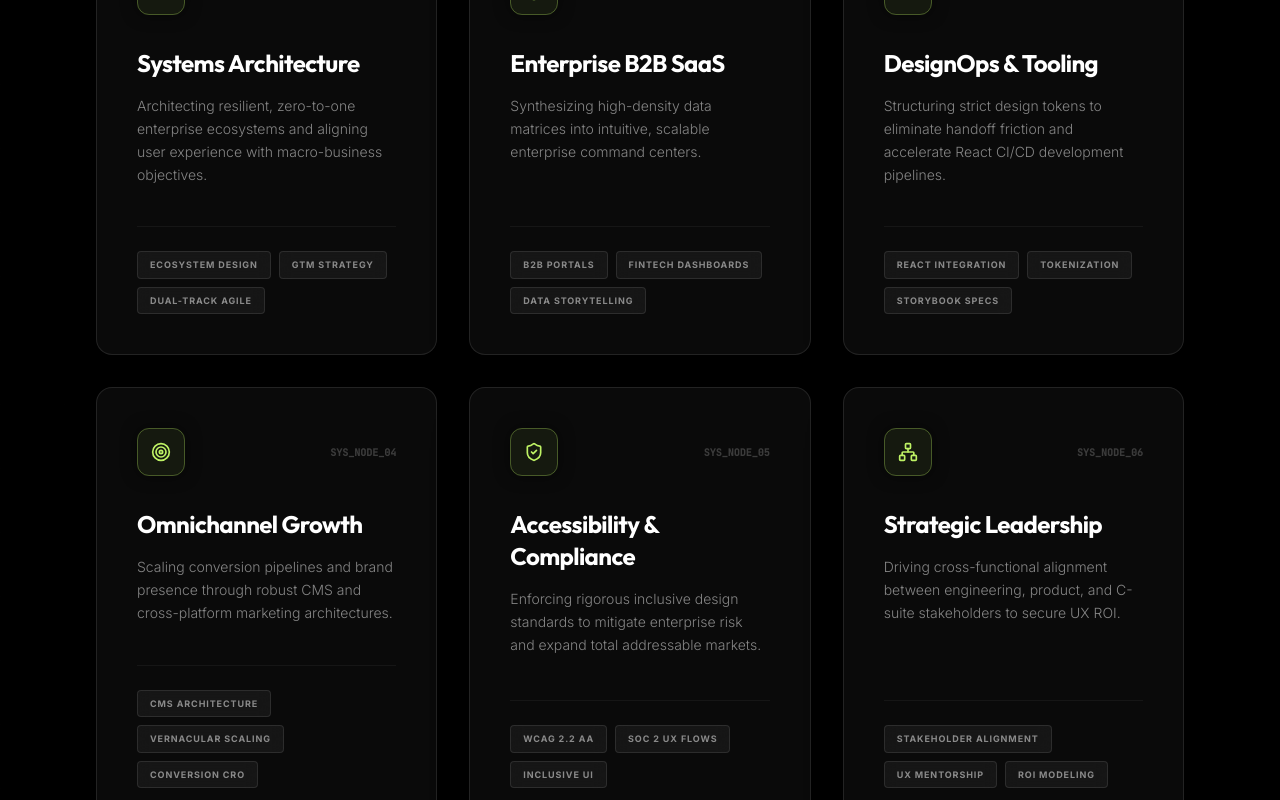
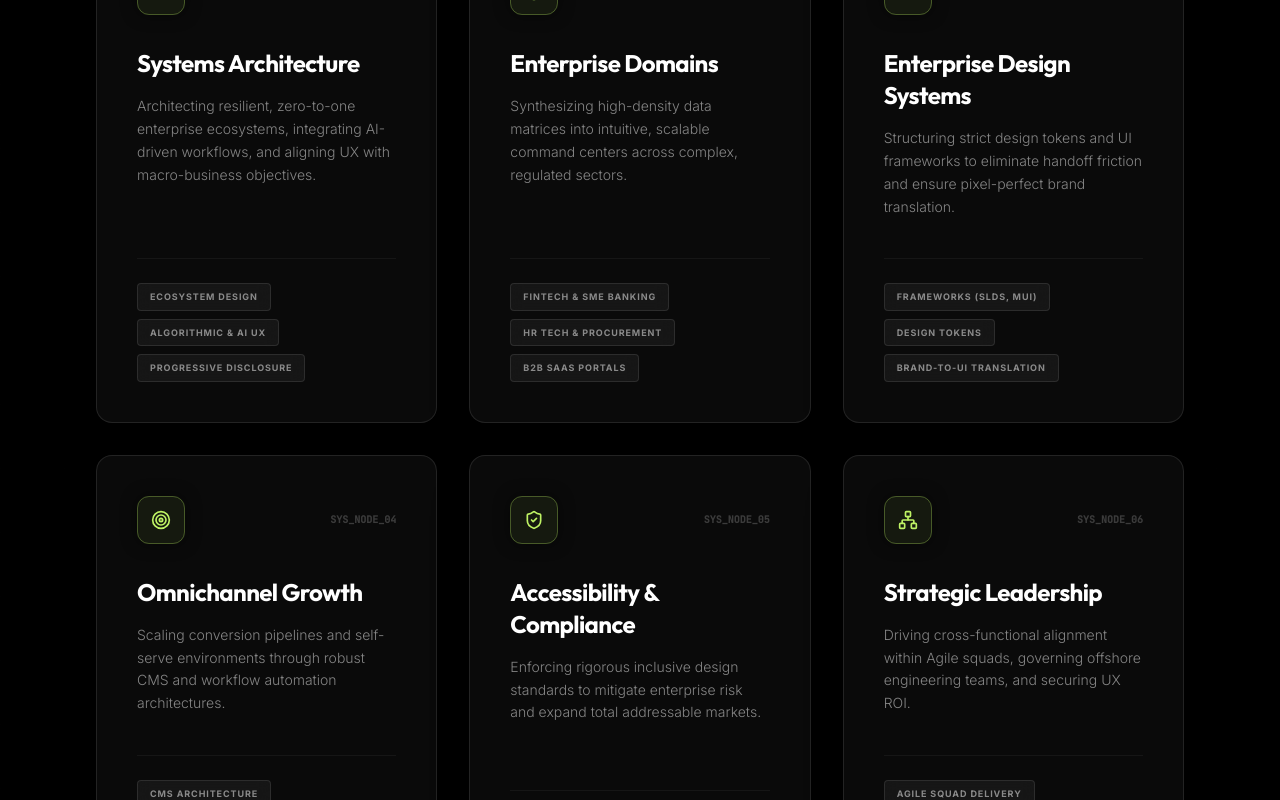
Before and after one commit to myakalajay/ajaykumar, a React (Vite) app: page / in a window 1280 px wide. Shown: the part 5320-6120 px from the top of the page. Built offline with nearby package versions, Linux system fonts and the light colour scheme.

Commit message:
feat: aligned data nodes with AI, SLDS, and SME Banking terminology

```diff
--- a/src/App.tsx
+++ b/src/App.tsx
@@ -820,6 +820,7 @@ const Experience = () => {
       context: "B2B2C Mortgage Technology",
       company: "Homeloc Solutions LLP",
       dates: "Mar 2024 - Mar 2026",
+      domain: "FinTech & SME Lending",
       duration: "2 Yrs",
       desc: "Defined end-to-end UX strategy for a complex digital mortgage platform. Engineered a progressive disclosure pipeline grounded in SOC 2 compliance, reducing projected borrower drop-off by 18%.",
       isRecent: true
@@ -831,6 +832,7 @@ const Experience = () => {
       company: "Computech Business Solutions",
       dates: "Mar 2023 - Mar 2024",
       duration: "1 Yr 1 Mo",
+      domain: "B2B SaaS & Procurement",
       desc: "Architected DiversityTrax, an enterprise ESG platform. Unified fragmented legacy DBs into a single React SPA, driving a 20% efficiency lift in supplier diversity reporting.",
       isRecent: true
     },
@@ -849,6 +851,7 @@ const Experience = () => {
       context: "Workflow Automation Platforms",
       company: "Gaian Solutions",
       dates: "Oct 2021 - Aug 2022",
+      domain: "Workflow Automation & Low-Code",
       duration: "11 Mos",
       desc: "Architected self-serve, low-code workflow builders and monetization analytics dashboards, eliminating enterprise reliance on engineering support."
     },
@@ -859,6 +862,7 @@ const Experience = () => {
       company: "Way2news Interactive",
       dates: "May 2018 - Jun 2021",
       duration: "3 Yrs 2 Mos",
+      domain: "High-Traffic Algorithmic Consumer",
       desc: "Drove 30% DAU growth via vernacular content discovery overhauls. Designed native ad features that scaled revenue without cannibalizing retention."
     },
     {
@@ -2179,29 +2183,29 @@ const Skills = () => {
       id: "01",
       category: "Systems Architecture",
       icon: <Layout className="w-5 h-5 relative z-10" />,
-      description: "Architecting resilient, zero-to-one enterprise ecosystems and aligning user experience with macro-business objectives.",
-      items: ["Ecosystem Design", "GTM Strategy", "Dual-Track Agile"]
+      description: "Architecting resilient, zero-to-one enterprise ecosystems, integrating AI-driven workflows, and aligning UX with macro-business objectives.",
+      items: ["Ecosystem Design", "Algorithmic & AI UX", "Progressive Disclosure"]
     },
     {
       id: "02",
-      category: "Enterprise B2B SaaS",
+      category: "Enterprise Domains",
       icon: <Database className="w-5 h-5 relative z-10" />,
-      description: "Synthesizing high-density data matrices into intuitive, scalable enterprise command centers.",
-      items: ["B2B Portals", "FinTech Dashboards", "Data Storytelling"]
+      description: "Synthesizing high-density data matrices into intuitive, scalable command centers across complex, regulated sectors.",
+      items: ["FinTech & SME Banking", "HR Tech & Procurement", "B2B SaaS Portals"]
     },
     {
       id: "03",
-      category: "DesignOps & Tooling",
+      category: "Enterprise Design Systems",
       icon: <Code className="w-5 h-5 relative z-10" />,
-      description: "Structuring strict design tokens to eliminate handoff friction and accelerate React CI/CD development pipelines.",
-      items: ["React Integration", "Tokenization", "Storybook Specs"]
+      description: "Structuring strict design tokens and UI frameworks to eliminate handoff friction and ensure pixel-perfect brand translation.",
+      items: ["Frameworks (SLDS, MUI)", "Design Tokens", "Brand-to-UI Translation"]
     },
     {
       id: "04",
       category: "Omnichannel Growth",
       icon: <Target className="w-5 h-5 relative z-10" />,
-      description: "Scaling conversion pipelines and brand presence through robust CMS and cross-platform marketing architectures.",
-      items: ["CMS Architecture", "Vernacular Scaling", "Conversion CRO"]
+      description: "Scaling conversion pipelines and self-serve environments through robust CMS and workflow automation architectures.",
+      items: ["CMS Architecture", "Workflow Automation", "High-Traffic Consumer"]
     },
     {
       id: "05",
@@ -2214,8 +2218,8 @@ const Skills = () => {
       id: "06",
       category: "Strategic Leadership",
       icon: <Network className="w-5 h-5 relative z-10" />,
-      description: "Driving cross-functional alignment between engineering, product, and C-suite stakeholders to secure UX ROI.",
-      items: ["Stakeholder Alignment", "UX Mentorship", "ROI Modeling"]
+      description: "Driving cross-functional alignment within Agile squads, governing offshore engineering teams, and securing UX ROI.",
+      items: ["Agile Squad Delivery", "Offshore Governance", "Stakeholder Alignment"]
     }
   ];
 
```
